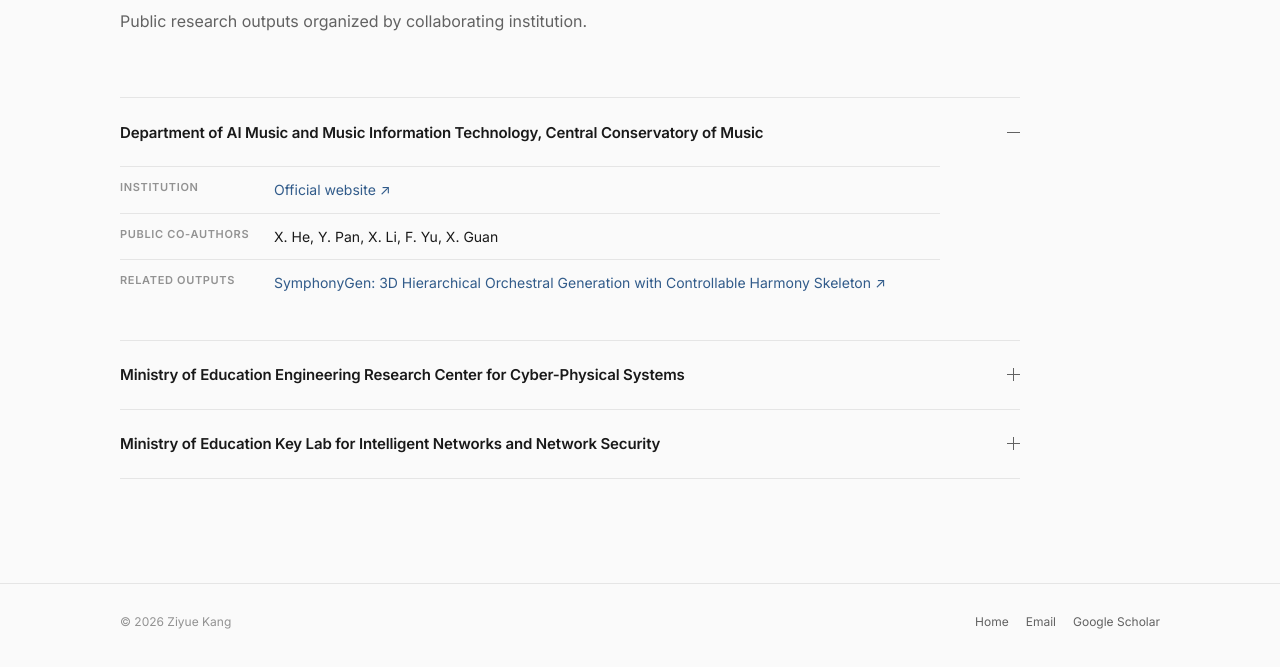
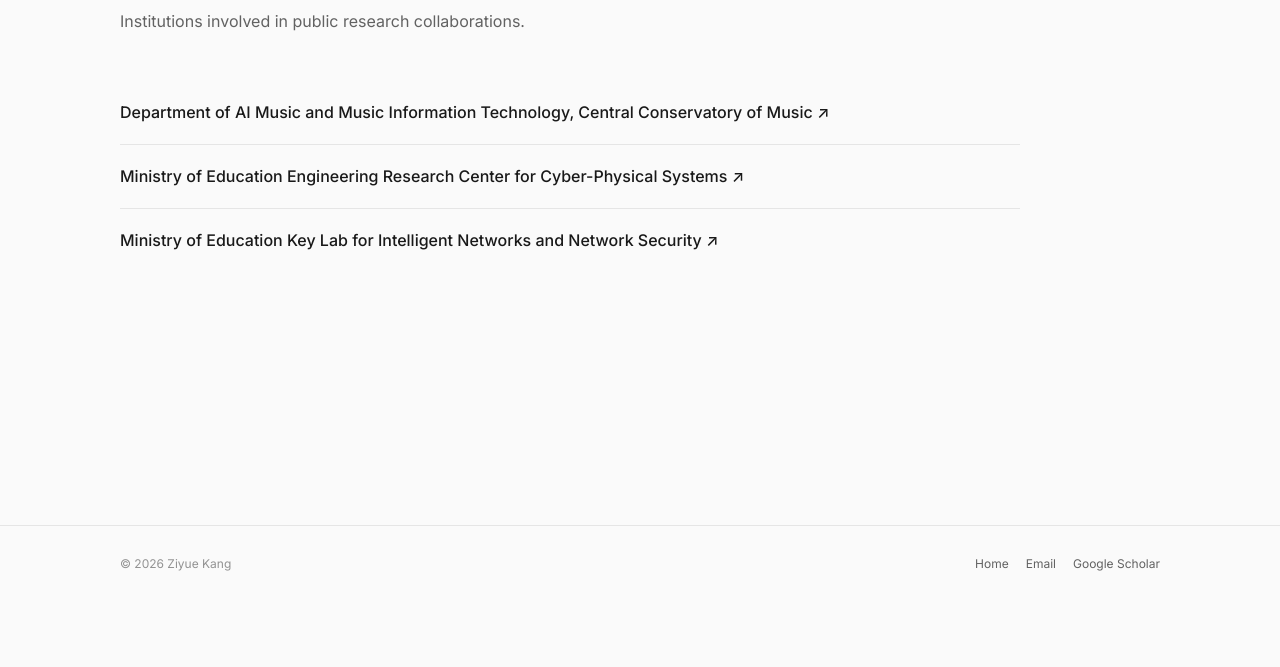
Before and after one commit to AIBincultars/AIBincultars.github.io, an Astro site: page /en/collaborations in a window 1280 px wide. Shown: the part 195-862 px from the top of the page. After the commit the page ends 805 px from the top, so only its background shows below. Built offline with nearby package versions, Linux system fonts and the light colour scheme; Astro itself is replaced by a stand-in of ours.

Commit message:
Simplify publications and collaborations

```diff
--- a/src/components/CollaborationList.astro
+++ b/src/components/CollaborationList.astro
@@ -1,54 +1,21 @@
 ---
 import type { CollectionEntry } from 'astro:content';
-import AccordionSection from './AccordionSection.astro';
 import { localize, type Language } from '../config/site';
-import { siteContent as site } from '../data/site-content';
 
 interface Props {
   collaborations: CollectionEntry<'collaborations'>[];
   language: Language;
-  accordion?: boolean;
 }
 
-const { collaborations, language, accordion = false } = Astro.props;
+const { collaborations, language } = Astro.props;
 ---
 
-<div class="collaboration-list">
-  {collaborations.map(({ data: collaboration }, index) => {
-    const content = (
-      <div class="collaboration-content">
-        {collaboration.officialUrl && (
-          <div class="collaboration-detail">
-            <h3>{localize(site.labels.institutionPage, language)}</h3>
-            <p>
-              <a href={localize(collaboration.officialUrl, language)} target="_blank" rel="noopener noreferrer">
-                {localize(site.labels.officialWebsite, language)} <span aria-hidden="true">↗</span>
-              </a>
-            </p>
-          </div>
-        )}
-        <div class="collaboration-detail">
-          <h3>{localize(site.labels.collaborators, language)}</h3>
-          <p>{collaboration.collaborators.join(', ')}</p>
-        </div>
-        <div class="collaboration-detail">
-          <h3>{localize(site.labels.relatedOutputs, language)}</h3>
-          <ul>
-            {collaboration.relatedOutputs.map((output) => (
-              <li><a href={output.url} target="_blank" rel="noopener noreferrer">{output.title} <span aria-hidden="true">↗</span></a></li>
-            ))}
-          </ul>
-        </div>
-      </div>
-    );
-
-    return accordion ? (
-      <AccordionSection title={localize(collaboration.title, language)} open={index === 0}>{content}</AccordionSection>
-    ) : (
-      <article class="collaboration-preview">
-        <h3>{localize(collaboration.title, language)}</h3>
-        {content}
-      </article>
-    );
-  })}
-</div>
+<ul class="collaboration-list">
+  {collaborations.map(({ data: collaboration }) => (
+    <li>
+      <a href={localize(collaboration.officialUrl, language)} target="_blank" rel="noopener noreferrer">
+        {localize(collaboration.title, language)} <span aria-hidden="true">↗</span>
+      </a>
+    </li>
+  ))}
+</ul>
--- a/src/components/PublicationList.astro
+++ b/src/components/PublicationList.astro
@@ -26,11 +26,6 @@ const { publications, language } = Astro.props;
       <li>
         <article class="publication-item">
           <h3>{publication.title}</h3>
-          <p class="publication-authors">
-            {publication.authors.map((author, index) => (
-              <>{author === site.profile.publicationAuthorName ? <strong>{author}</strong> : author}{index < publication.authors.length - 1 ? ', ' : ''}</>
-            ))}
-          </p>
           <p class="publication-meta">
             <span>{publication.venue}</span>
             <span>{localize(site.labels.publicDate, language)} · <time datetime={publication.publicDate}>{publication.publicDate}</time></span>
--- a/src/content/collaborations/central-conservatory-of-music.md
+++ b/src/content/collaborations/central-conservatory-of-music.md
@@ -5,15 +5,6 @@ title:
 officialUrl:
   zh: "https://www.ccom.edu.cn/jgk/jxdw/ylrgznyylxxkjx/yxjj.htm"
   en: "https://www.ccom.edu.cn/jgk/jxdw/ylrgznyylxxkjx/yxjj.htm"
-collaborators:
-  - "X. He"
-  - "Y. Pan"
-  - "X. Li"
-  - "F. Yu"
-  - "X. Guan"
-relatedOutputs:
-  - title: "SymphonyGen: 3D Hierarchical Orchestral Generation with Controllable Harmony Skeleton"
-    url: "https://arxiv.org/abs/2604.25498"
 featured: true
 order: 1
 ---
--- a/src/content/collaborations/cyber-physical-systems-center.md
+++ b/src/content/collaborations/cyber-physical-systems-center.md
@@ -5,13 +5,6 @@ title:
 officialUrl:
   zh: "https://mob.xjtu.edu.cn/kxyj/kyjd.htm"
   en: "https://en.xjtu.edu.cn/2021-03/30/c_607160.htm"
-collaborators:
-  - "X. Guan"
-relatedOutputs:
-  - title: "UOT-IR: Structured Routing of High-Polyphony Symbolic Music into Fixed-Budget Representations"
-    url: "https://arxiv.org/abs/2608.00576"
-  - title: "SymphonyGen: 3D Hierarchical Orchestral Generation with Controllable Harmony Skeleton"
-    url: "https://arxiv.org/abs/2604.25498"
 featured: true
 order: 2
 ---
--- a/src/content/collaborations/klinns.md
+++ b/src/content/collaborations/klinns.md
@@ -5,13 +5,6 @@ title:
 officialUrl:
   zh: "https://mob.xjtu.edu.cn/kxyj/kyjd.htm"
   en: "https://en.xjtu.edu.cn/2021-03/30/c_607160.htm"
-collaborators:
-  - "N. Nan"
-  - "C. Lin"
-  - "X. Guan"
-relatedOutputs:
-  - title: "UOT-IR: Structured Routing of High-Polyphony Symbolic Music into Fixed-Budget Representations"
-    url: "https://arxiv.org/abs/2608.00576"
 featured: true
 order: 3
 ---
--- a/src/content/config.ts
+++ b/src/content/config.ts
@@ -17,7 +17,6 @@ const publications = defineCollection({
   schema: z
     .object({
       title: z.string().min(1),
-      authors: z.array(z.string().min(1)).min(1),
       venue: z.string().min(1),
       year: z.number().int(),
       publicDate: z.string().regex(/^\d{4}-\d{2}-\d{2}$/),
@@ -41,8 +40,6 @@ const collaborations = defineCollection({
   schema: z.object({
     title: localizedText,
     officialUrl: localizedUrl,
-    collaborators: z.array(z.string().min(1)).min(1),
-    relatedOutputs: z.array(z.object({ title: z.string().min(1), url: z.url() })).min(1),
     featured: z.boolean().default(false),
     order: z.number().int().default(0),
   }),
--- a/src/content/publications/symphonygen.md
+++ b/src/content/publications/symphonygen.md
@@ -1,16 +1,5 @@
 ---
 title: "SymphonyGen: 3D Hierarchical Orchestral Generation with Controllable Harmony Skeleton"
-authors:
-  - "X. He"
-  - "N. Nan"
-  - "Z. Wang"
-  - "Z. Kang"
-  - "Z. Mo"
-  - "A. Li"
-  - "Y. Pan"
-  - "X. Li"
-  - "F. Yu"
-  - "X. Guan"
 venue: "ISMIR 2026"
 year: 2026
 publicDate: "2026-04-28"
--- a/src/content/publications/uot-ir.md
+++ b/src/content/publications/uot-ir.md
@@ -1,10 +1,5 @@
 ---
 title: "UOT-IR: Structured Routing of High-Polyphony Symbolic Music into Fixed-Budget Representations"
-authors:
-  - "Z. Kang"
-  - "N. Nan"
-  - "C. Lin"
-  - "X. Guan"
 venue: "ISMIR 2026"
 year: 2026
 publicDate: "2026-08-01"
--- a/src/data/site-content.ts
+++ b/src/data/site-content.ts
@@ -21,7 +21,6 @@ export const siteContent = {
       zh: 'Ziyue Kang',
       en: '康子越',
     },
-    publicationAuthorName: 'Z. Kang',
     portrait: {
       src: portrait,
       alt: {
@@ -143,14 +142,10 @@ export const siteContent = {
     publications: { zh: '论文', en: 'Publications' },
     publicationsIntro: { zh: '已公开论文与预印本，按年份排列。', en: 'Public papers and preprints, organized by year.' },
     collaborations: { zh: '合作', en: 'Collaborations' },
-    collaborationsIntro: { zh: '按公开合作机构整理的研究成果。', en: 'Public research outputs organized by collaborating institution.' },
+    collaborationsIntro: { zh: '公开研究合作机构。', en: 'Institutions involved in public research collaborations.' },
     projects: { zh: '项目', en: 'Projects' },
     researchInterests: { zh: '研究兴趣', en: 'Research Interests' },
     education: { zh: '教育背景', en: 'Education' },
-    institutionPage: { zh: '机构主页', en: 'Institution' },
-    officialWebsite: { zh: '访问官方网站', en: 'Official website' },
-    collaborators: { zh: '公开共同作者', en: 'Public co-authors' },
-    relatedOutputs: { zh: '相关成果', en: 'Related outputs' },
     paper: { zh: '论文', en: 'Paper' },
     arxiv: { zh: 'arXiv', en: 'arXiv' },
     publisher: { zh: '出版页面', en: 'Publisher' },
@@ -183,8 +178,8 @@ export const siteContent = {
     collaborations: {
       title: { zh: '合作｜康子越', en: 'Collaborations | Ziyue Kang' },
       description: {
-        zh: '康子越按公开合作机构整理的研究成果。',
-        en: 'Public research outputs by Ziyue Kang, organized by collaborating institution.',
+        zh: '康子越的公开研究合作机构。',
+        en: 'Institutions involved in public research collaborations with Ziyue Kang.',
       },
     },
     projects: {
--- a/src/pages/[lang]/collaborations.astro
+++ b/src/pages/[lang]/collaborations.astro
@@ -16,11 +16,7 @@ const sortedCollaborations = collaborations.sort((a, b) => a.data.order - b.data
 
 <BaseLayout language={language} page="collaborations" hasPublications={publications.length > 0} hasCollaborations>
   <PageHeader title={localize(site.labels.collaborations, language)} introduction={localize(site.labels.collaborationsIntro, language)} />
-  <div class="accordion-group" data-accordion-group>
-    {sortedCollaborations.length > 3 && <div class="accordion-actions">
-      <button type="button" data-accordion-action="expand">{localize(site.labels.expandAll, language)}</button>
-      <button type="button" data-accordion-action="collapse">{localize(site.labels.collapseAll, language)}</button>
-    </div>}
-    <CollaborationList collaborations={sortedCollaborations} language={language} accordion />
+  <div class="accordion-group">
+    <CollaborationList collaborations={sortedCollaborations} language={language} />
   </div>
 </BaseLayout>
--- a/src/styles/global.css
+++ b/src/styles/global.css
@@ -168,20 +168,14 @@ details[open] > summary .summary-mark::after { transform: rotate(0); }
 .publication-list > li { padding: 27px 0; border-top: 1px solid var(--line); }
 .publication-list > li:first-child { padding-top: 2px; border-top: 0; }
 .publication-item h3 { max-width: 800px; margin: 0; font-size: 18px; font-weight: 550; letter-spacing: -0.012em; line-height: 1.48; overflow-wrap: anywhere; }
-.publication-authors { margin: 8px 0 0; color: var(--text-secondary); font-size: 14px; line-height: 1.65; }
-.publication-authors strong { color: var(--text); font-weight: 600; }
 .publication-meta { display: flex; flex-wrap: wrap; gap: 4px 16px; margin: 5px 0 0; color: var(--text-tertiary); font-size: 12px; }
 .publication-links { margin-top: 12px; }
 
-.collaboration-list { display: grid; gap: 0; }
-.collaboration-preview { padding: 25px 0; border-top: 1px solid var(--line); }
-.collaboration-preview:first-child { padding-top: 2px; border-top: 0; }
-.collaboration-preview > h3 { margin: 0 0 13px; font-size: 17px; font-weight: 550; }
-.collaboration-content { max-width: 820px; }
-.collaboration-detail { display: grid; grid-template-columns: 130px minmax(0, 1fr); gap: 24px; padding: 11px 0; border-top: 1px solid var(--line); }
-.collaboration-detail h3 { margin: 0; color: var(--text-tertiary); font-size: 11px; font-weight: 600; letter-spacing: 0.06em; text-transform: uppercase; }
-.collaboration-detail p, .collaboration-detail ul { margin: 0; padding: 0; font-size: 14px; list-style: none; }
-.collaboration-detail a { overflow-wrap: anywhere; }
+.collaboration-list { margin: 0; padding: 0; list-style: none; }
+.collaboration-list > li { padding: 18px 0; border-top: 1px solid var(--line); }
+.collaboration-list > li:first-child { padding-top: 2px; border-top: 0; }
+.collaboration-list a { color: var(--text); font-size: 16px; font-weight: 500; line-height: 1.55; overflow-wrap: anywhere; }
+.collaboration-list a:hover { color: var(--accent); }
 
 .project-list { margin: 0; padding: 0; list-style: none; }
 .project-list > li { padding: 24px 0; border-top: 1px solid var(--line); }
@@ -219,7 +213,6 @@ details[open] > summary .summary-mark::after { transform: rotate(0); }
   .accordion-section summary { min-height: 62px; }
   .accordion-content { padding-bottom: 28px; }
   .hero-interests { grid-template-columns: 1fr; gap: 2px; margin-top: 16px; }
-  .collaboration-detail { grid-template-columns: 1fr; gap: 5px; }
   .footer-inner { align-items: flex-start; flex-direction: column; }
 }
 
```
